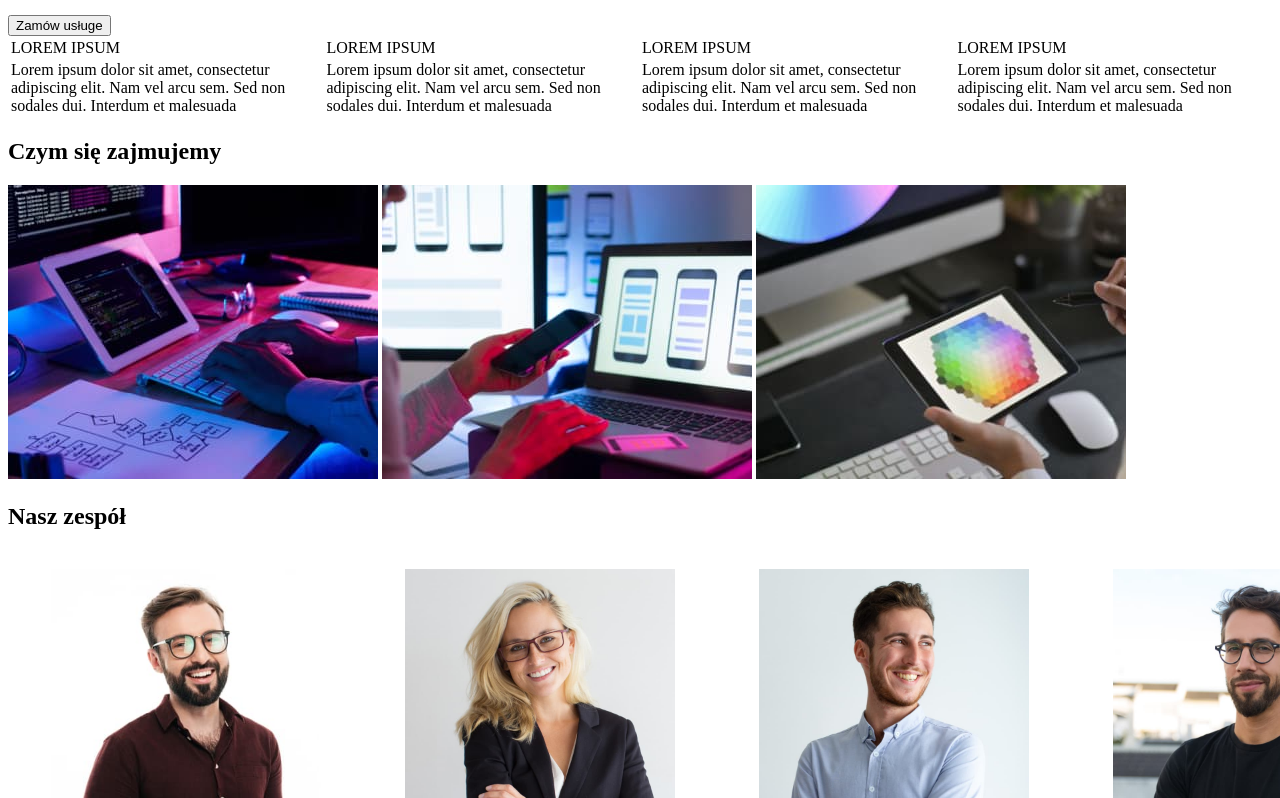
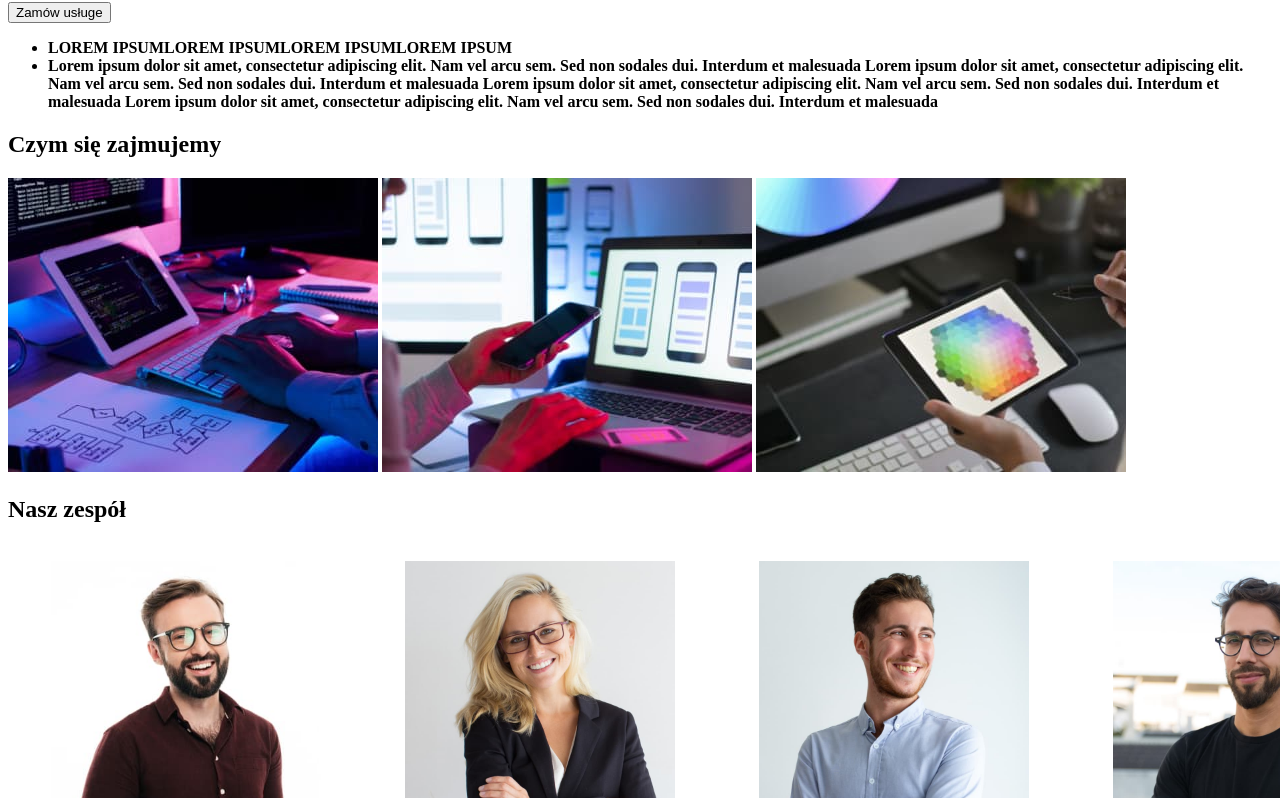
Before and after one commit to MarcinRekiel/goit-markup-hw-01, a plain HTML site: page index.html in a window 1280 px wide. Shown: the part 109-907 px from the top of the page. Drawn offline with Linux system fonts and the light colour scheme.

Commit message:
Poprawiono strukturę po uwagach Mentora

```diff
--- a/index.html
+++ b/index.html
@@ -16,41 +16,47 @@
       </nav>
       <a href="mailto:info@devstudio.com">info@devstudio.com</a>
       <a href="tel:+48111111111">+48 111 111 111</a>
-      <h1>EFEKTYWNE ROZWIĄZANIA DLA WASZEGO BIZNESU</h1>
-      <button type="button">Zamów usługe</button>
     </header>
     <main>
-      <!-- Nasze atuty-->
-      <table>
-        <thead>
-          <tr>
-            <td>LOREM IPSUM</td>
-            <td>LOREM IPSUM</td>
-            <td>LOREM IPSUM</td>
-            <td>LOREM IPSUM</td>
-          </tr>
-        </thead>
-        <tbody>
-          <tr>
-            <td>
-              Lorem ipsum dolor sit amet, consectetur adipiscing elit. Nam vel
-              arcu sem. Sed non sodales dui. Interdum et malesuada
-            </td>
-            <td>
-              Lorem ipsum dolor sit amet, consectetur adipiscing elit. Nam vel
-              arcu sem. Sed non sodales dui. Interdum et malesuada
-            </td>
-            <td>
-              Lorem ipsum dolor sit amet, consectetur adipiscing elit. Nam vel
-              arcu sem. Sed non sodales dui. Interdum et malesuada
-            </td>
-            <td>
-              Lorem ipsum dolor sit amet, consectetur adipiscing elit. Nam vel
-              arcu sem. Sed non sodales dui. Interdum et malesuada
-            </td>
-          </tr>
-        </tbody>
-      </table>
+      <section>
+        <h1>EFEKTYWNE ROZWIĄZANIA DLA WASZEGO BIZNESU</h1>
+        <button type="button">Zamów usługe</button>
+        <!-- Nasze atuty-->
+        <ul>
+          <li>
+            <a><b>LOREM IPSUM</b></a
+            ><a><b>LOREM IPSUM</b></a
+            ><a><b>LOREM IPSUM</b></a
+            ><a><b>LOREM IPSUM</b></a>
+          </li>
+          <li>
+            <a
+              ><b
+                >Lorem ipsum dolor sit amet, consectetur adipiscing elit. Nam
+                vel arcu sem. Sed non sodales dui. Interdum et malesuada</b
+              ></a
+            >
+            <a
+              ><b
+                >Lorem ipsum dolor sit amet, consectetur adipiscing elit. Nam
+                vel arcu sem. Sed non sodales dui. Interdum et malesuada</b
+              ></a
+            >
+            <a
+              ><b
+                >Lorem ipsum dolor sit amet, consectetur adipiscing elit. Nam
+                vel arcu sem. Sed non sodales dui. Interdum et malesuada</b
+              ></a
+            >
+            <a
+              ><b
+                >Lorem ipsum dolor sit amet, consectetur adipiscing elit. Nam
+                vel arcu sem. Sed non sodales dui. Interdum et malesuada</b
+              ></a
+            >
+          </li>
+        </ul>
+      </section>
       <!-- Czym się zajmujemy-->
       <section>
         <h2>Czym się zajmujemy</h2>
```
